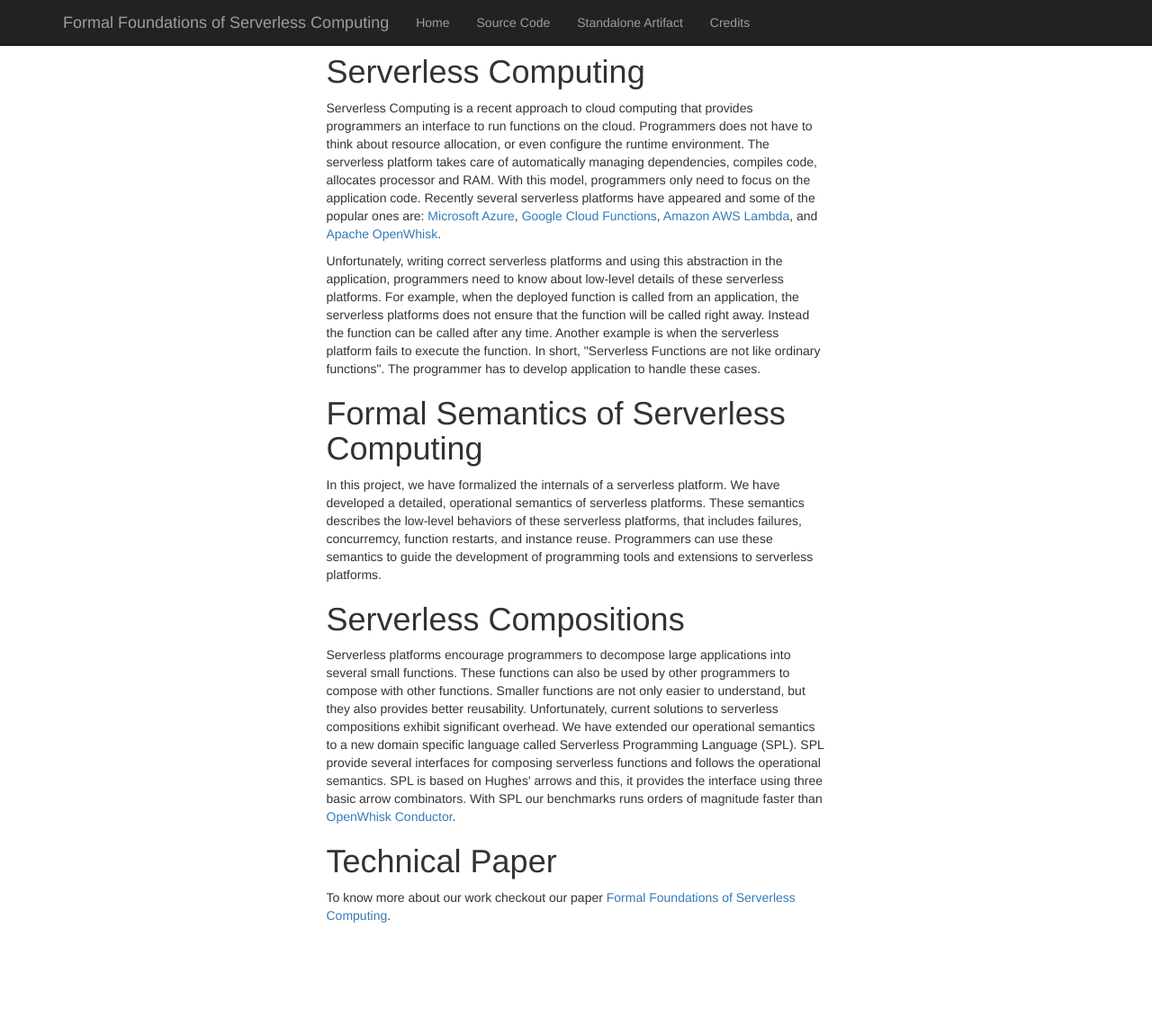
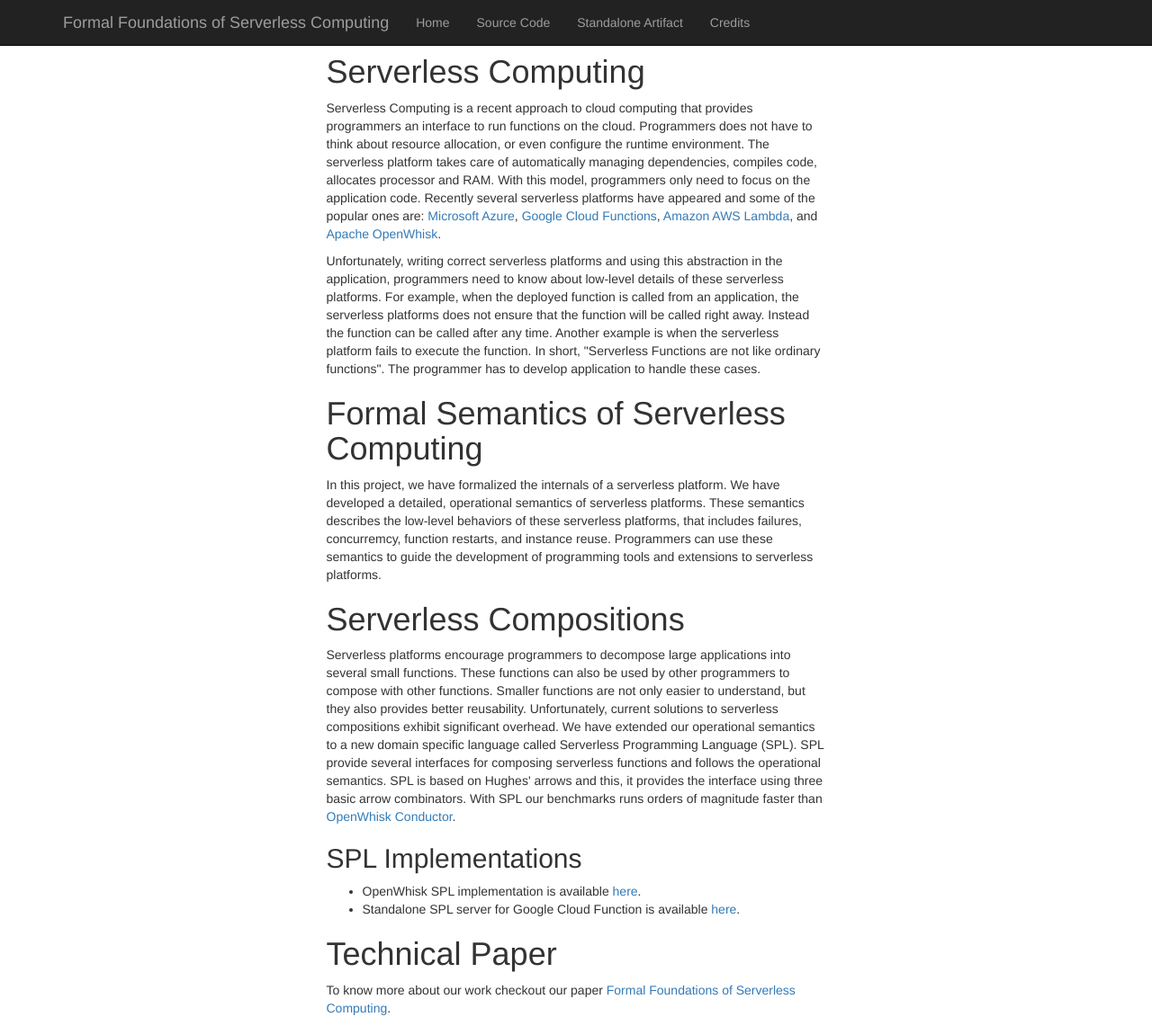
Before and after one commit to plasma-umass/nextdoor-eurosys21, a Jekyll site: the page built from home/index.html, in a window 1280 px wide and 1141 px high. Shown: the whole window at 90% size. Built offline with Jekyll 4.4.1, drawn with Linux system fonts in a browser that asks for light colours; nearby versions of some CDN libraries.

Commit message:
SPL details

```diff
--- a/code/index.html
+++ b/code/index.html
@@ -9,7 +9,8 @@ layout: default
 <ul>
     <li>Our SPL integration in OpenWhisk is available <a href="https://github.com/plasma-umass/openwhisk">here</a>.</li>
     <li>Our standalone SPL server is available
-        <a href="https://github.com/plasma-umass/spl">here</a>.</li>
+        <a href="https://github.com/plasma-umass/spl">here</a>.
+    </li>
 </ul>
 </div>
 </div>
--- a/home/index.html
+++ b/home/index.html
@@ -36,6 +36,13 @@ Serverless platforms encourage programmers to decompose large applications into
 Smaller functions are not only easier to understand, but they also provides better reusability.
 
 Unfortunately, current solutions to serverless compositions exhibit significant overhead. We have extended our operational semantics to a new domain specific language called Serverless Programming Language (SPL). SPL provide several interfaces for composing serverless functions and follows the operational semantics. SPL is based on Hughes' arrows and this, it provides the interface using three basic arrow combinators. With SPL our benchmarks runs orders of magnitude faster than <a href="https://github.com/apache/openwhisk/blob/master/docs/conductors.md">OpenWhisk Conductor</a>.
+<h2>SPL Implementations</h2>
+  <ul>
+      <li>OpenWhisk SPL implementation is available <a href="https://github.com/plasma-umass/openwhisk">here</a>.</li>
+      <li>Standalone SPL server for Google Cloud Function is available
+          <a href="https://github.com/plasma-umass/spl">here</a>.
+      </li>
+  </ul>
 
 <h1>Technical Paper</h1>
 <p>To know more about our work checkout our paper <a href="https://arxiv.org/abs/1902.05870">Formal Foundations of Serverless Computing</a>.</p>
```
